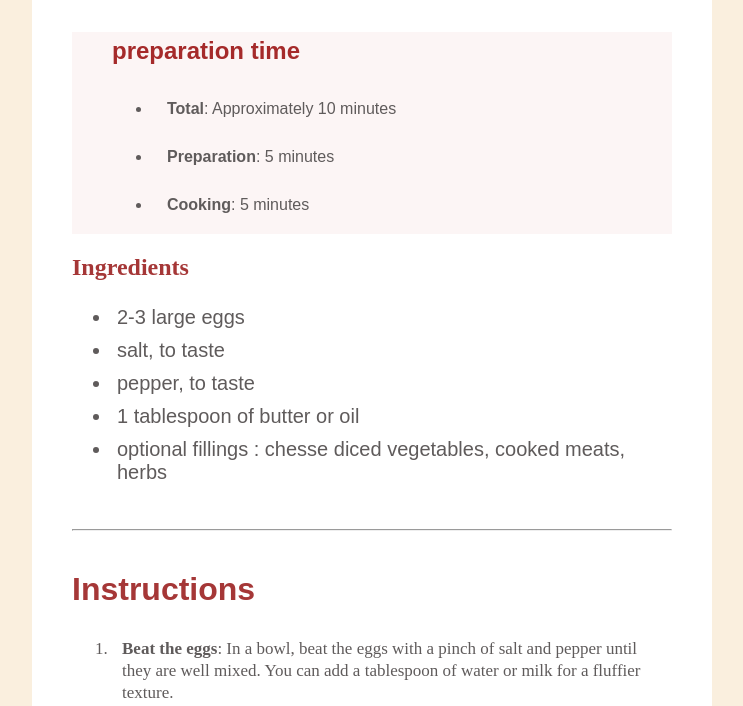
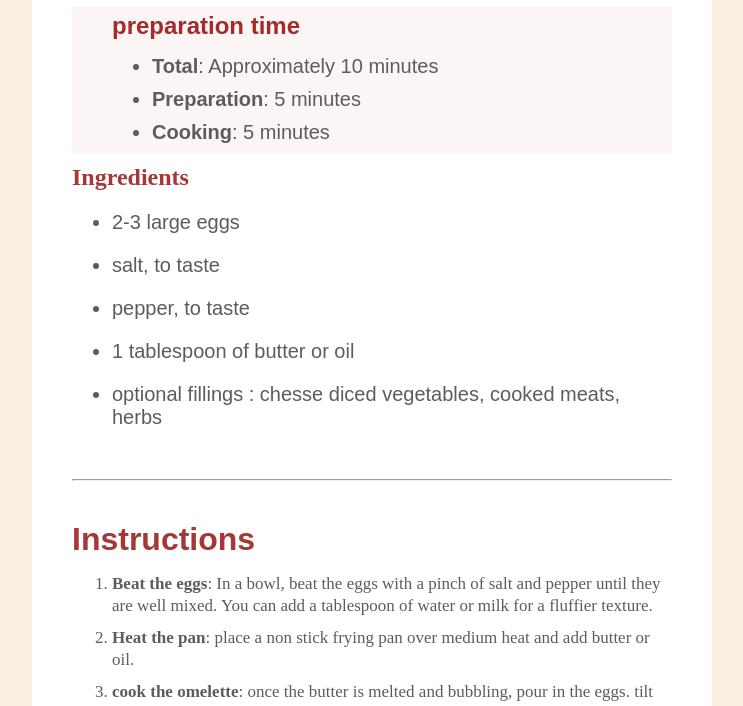
Before and after one commit to kalebbirhanu/recipe-page-main, a plain HTML site: page index.html in a window 1280 px wide. Shown: the part 635-1341 px from the top of the page, without its empty margins (268-1011 px from the left). Drawn offline with Linux system fonts and the light colour scheme.

Commit message:
first commit

```diff
--- a/style.css
+++ b/style.css
@@ -13,8 +13,8 @@ img
 
 div {
   display: grid;
-  grid-row-gap: 20px;
-  margin: 20px 40px;
+  grid-row-gap: 10px;
+  margin: 10px 40px;
   color: rgb(95, 91, 91);
 }
 
@@ -27,7 +27,7 @@ p {
 }
 
 .header>h1 {
-
+  font-size: 45px;
   color: black;
 }
 
@@ -43,7 +43,9 @@ p {
 }
 
 .main>ul>li {
-  padding: 15px;
+  font-size: 20px;
+  padding: 5px 0px;
+
 }
 
 .ingredient>h2 {
@@ -51,7 +53,7 @@ p {
 }
 
 .ingredient > ul > li {
-  padding: 5px;
+  padding: 10px 0px;
   font-size: 20px;
   font-family: Arial, Helvetica, sans-serif;
 }
@@ -63,9 +65,9 @@ p {
 
 .instruction > ul > li {
   list-style-type: decimal;
-  padding: 10px;
+  padding: 5px 0px;
   list-style-position: outside;
-  font-size: 21px;
+  font-size: 23px;
   line-height: 1.3;
 }
 
@@ -85,7 +87,7 @@ td {
 }
 
 td:nth-child(even) {
-  color: #ad5a5a;
+  color: #da7070d7;
 }
 
 
```
